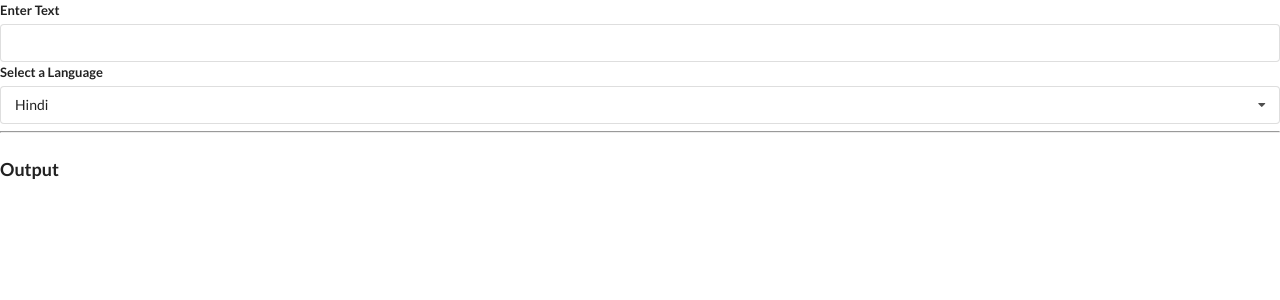
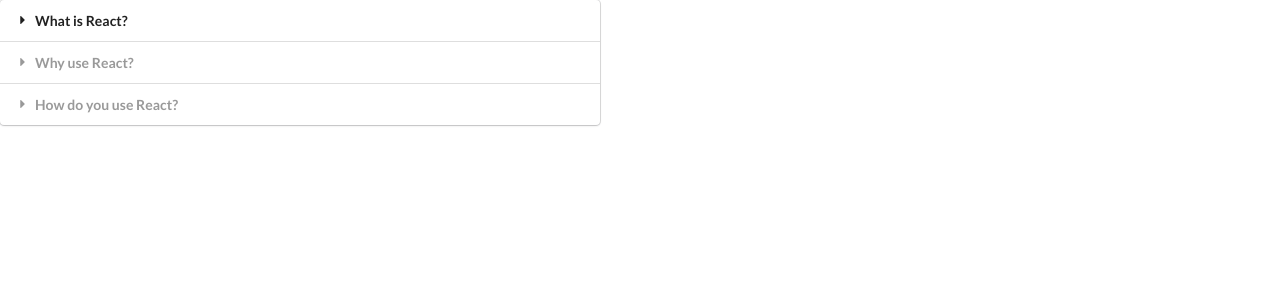
Before and after one commit to shan18/Learning-ReactJS, a React (Create React App) app: page / in a window 1280 px wide. Shown: the top 300 px of the page. Built offline with nearby package versions, Linux system fonts and the light colour scheme; no server answers.

Commit message:
add routes to widgets

```diff
--- a/src/App.js
+++ b/src/App.js
@@ -3,6 +3,7 @@ import Accordion from './components/Accordion';
 import Search from './components/Search';
 import Dropdown from './components/Dropdown';
 import Translate from './components/Translate';
+import Route from './components/Route';
 
 const items = [
   {
@@ -35,17 +36,17 @@ const options = [
 ];
 
 const App = () => {
-  // const [color, setColor] = useState(options[2]);
-  // const [showDropdown, setShowDropdown] = useState(true);
+  const [color, setColor] = useState(options[2]);
 
   return (
     <div>
-      {/* <Accordion items={items} /> */}
-      {/* <Search /> */}
-      {/* <button onClick={() => setShowDropdown(!showDropdown)}>
-        Toggle Dropdown
-      </button>
-      {showDropdown ? (
+      <Route path="/">
+        <Accordion items={items} />
+      </Route>
+      <Route path="/list">
+        <Search />
+      </Route>
+      <Route path="/dropdown">
         <>
           <Dropdown
             label="Select a color"
@@ -55,8 +56,10 @@ const App = () => {
           />
           <div style={{ color: color.value }}>The text is {color.value}</div>
         </>
-      ) : null} */}
-      <Translate />
+      </Route>
+      <Route path="/translate">
+        <Translate />
+      </Route>
     </div>
   );
 };
--- /dev/null
+++ b/src/components/Route.js
@@ -0,0 +1,5 @@
+const Route = ({ path, children }) => {
+  return window.location.pathname === path ? children : null;
+};
+
+export default Route;
```
